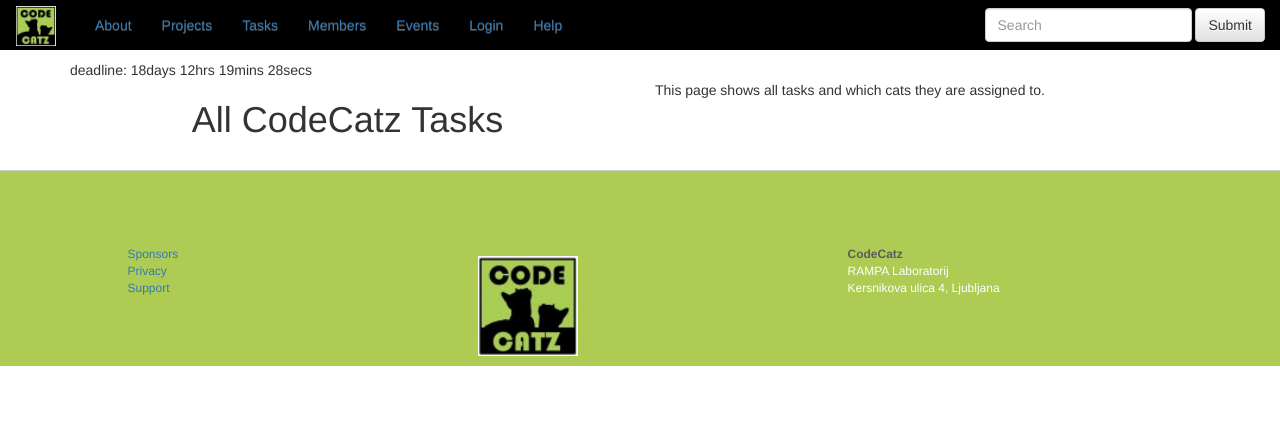
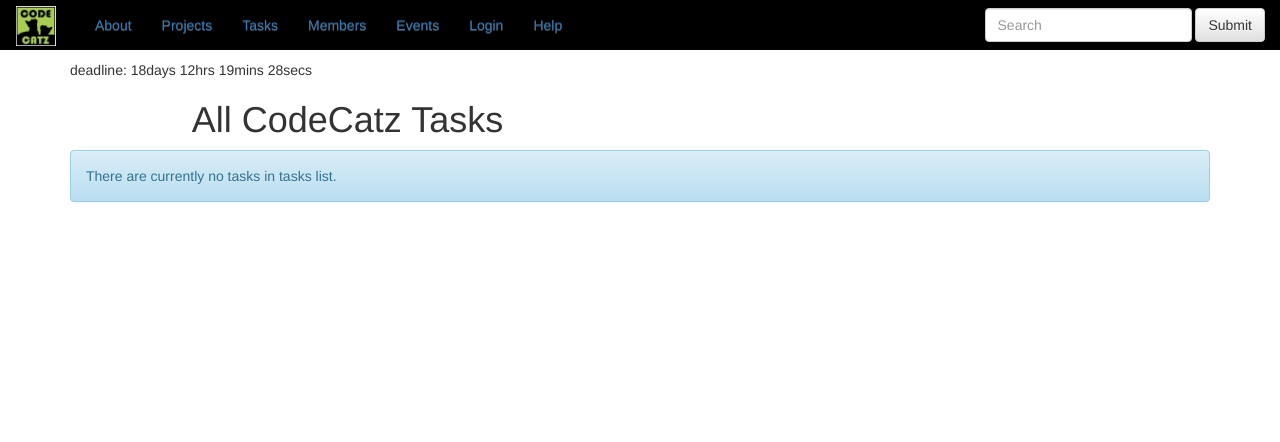
Before and after one commit to CodeCatz/TrackCat, a Django app: page /tasks/ in a window 1280 px wide. Shown: the top 442 px of the page. Before the commit the page ends 366 px from the top, so only its background shows below. Run offline with Django 3.2, Linux system fonts and the light colour scheme; data that the repository does not hold is empty; some libraries are stand-ins or nearby versions.

Commit message:
If no tasks message displayed, some unneeded info removed, connection for project details repared

```diff
--- a/web/templates/pages/tasks.html
+++ b/web/templates/pages/tasks.html
@@ -8,21 +8,19 @@
 		<div class="col-lg-6 col-sm-7">
 		      <h1>All CodeCatz Tasks</h1>
 		</div>
-		<div class="col-lg-6 col-sm-5">
-			<p>This page shows all tasks and which cats they are assigned to.</p>
-		</div>
 	</header>
 
-	<div class="row">
+	{% if task_list %}
 
-	{% for task in task_list %}
-		<div class="col-md-3 col-xs-6">
+		<div class="row">
+
+			{% for task in task_list %}
+
+			<div class="col-md-3 col-xs-6">
 			<h3><strong>Task title:</strong>{{ task.title }}</h3>
-				<p><strong>Status:</strong> {{ task.status }}</p>
 				<p><strong>Assigned to:</strong> {{ task.assigned_id }}</p>
-				<p><strong>Part of project:</strong><a href= "{% url 'web.views.projects' %}">
+				<p><strong>Part of project:</strong><a href= "{% url 'web.views.project_detail' project_id=task.project_id.project_id %}">
 			{{ task.project_id.project_name }}</a></p>
-				<p><strong>Project owner:</strong> {{ task.owner_id.fullname }}</p>
 				<br></br>
 				<p><strong>Description:</strong> {{ task.description }} </p>
 
@@ -30,16 +28,14 @@
 			<p><strong>Deadline:</strong>
 		{{ task.deadline|date:"d.m.Y" }}</p>
 		{% endif %}
-
 		</div>
 
-		{% if forloop.last %}
-			</div>
-		{% else %}
-			{% if forloop.counter|divisibleby:"4" %}
+			{% endfor %}
+	<div>
+	{% else %}
+		<div class="alert alert-info"><p> There are currently no tasks in tasks list.</p>
 		</div>
-			{% endif %}
-		{% endif %}
-	{% endfor %}
+	</div>
+	{% endif %}
 
 {% endblock content%}
```
